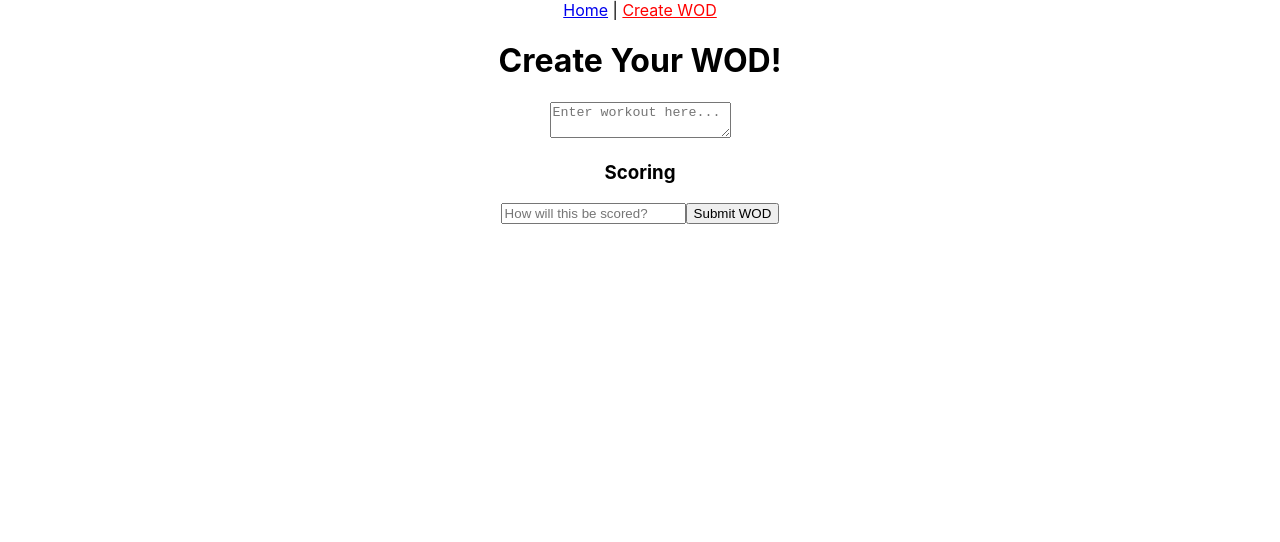
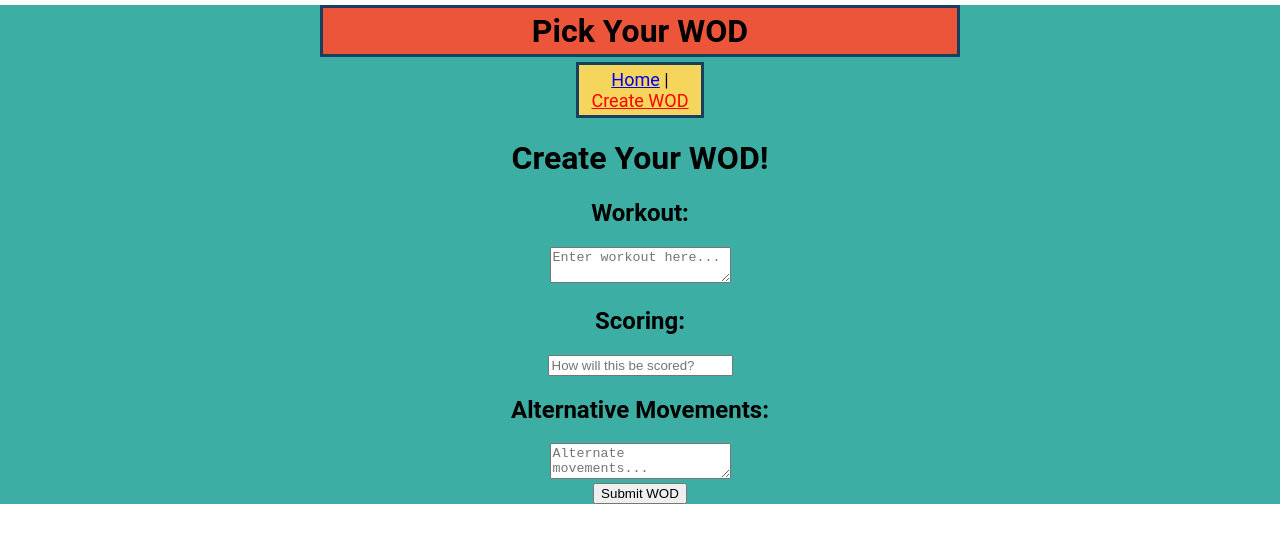
Before and after one commit to behman8/Phase-2-WOD-Project, a React (Create React App) app: page /wod/new in a window 1280 px wide. Shown: the top 542 px of the page. Built offline with nearby package versions, Linux system fonts and the light colour scheme; no server answers.

Commit message:
Change certain parts to match the new json data and finished some css.

```diff
--- a/src/App.css
+++ b/src/App.css
@@ -1,38 +1,56 @@
 .App {
   text-align: center;
+  background-color: #3CAEA3;
+  font-family:'Roboto',sans-serif;
 }
 
-.App-logo {
-  height: 40vmin;
-  pointer-events: none;
+.header {
+  background-color: #ED553B;
+  border-style: solid;
+  border-color: #173f5f;
+  margin-top: 5px;
+  margin-bottom: 5px;
+  margin-left: 25%;
+  margin-right: 25%;
+  padding: 4px;
 }
 
-@media (prefers-reduced-motion: no-preference) {
-  .App-logo {
-    animation: App-logo-spin infinite 20s linear;
-  }
+.navbar {
+  background-color: #F6D55C;
+  border-style: solid;
+  border-color: #173f5f;
+  margin-top: 5px;
+  margin-bottom: 5px;
+  margin-left: 45%;
+  margin-right: 45%;
+  padding: 4px;
+  font-size: 18px;
 }
 
-.App-header {
-  background-color: #282c34;
-  min-height: 100vh;
-  display: flex;
-  flex-direction: column;
-  align-items: center;
-  justify-content: center;
-  font-size: calc(10px + 2vmin);
-  color: white;
+.WodDescription {
+  background-color: #ED553B;
+  border-style: solid;
+  border-color: #173f5f;
+  margin-top: 5px;
+  margin-bottom: 5px;
+  margin-left: 25%;
+  margin-right: 25%;
+  padding: 4px;
 }
 
-.App-link {
-  color: #61dafb;
+.add-score {
+  display:inline-block;
+  padding:0.7em 1.4em;
+  margin:0 0.3em 0.3em 0;
+  border-radius:0.15em;
+  box-sizing: border-box;
+  text-decoration:none;
+  font-family:'Roboto',sans-serif;
+  text-transform:uppercase;
+  font-weight:400;
+  color:#173f5f;
+  background-color: #F6D55C;
+  box-shadow:inset 0 -0.6em 0 -0.35em rgba(0,0,0,0.17);
+  text-align:center;
+  position:relative;
 }
-
-@keyframes App-logo-spin {
-  from {
-    transform: rotate(0deg);
-  }
-  to {
-    transform: rotate(360deg);
-  }
-}
--- a/src/App.js
+++ b/src/App.js
@@ -24,22 +24,24 @@ function App() {
         body: JSON.stringify(newWod)
     })
         .then(resp => resp.json())
-            .then(data => setWods([...wods, data]))
+        .then(data => setWods([...data, newWod]))
   };
+
 
   return (
     <div className="App">
       <Router>
+        <h1 className="header">Pick Your WOD</h1>
         <Navbar />
         <Switch>
           <Route exact path="/wod/new">
-            <WodForm submitWod={submitWod}/>
+            <WodForm submitWod={submitWod} />
           </Route>
           <Route exact path="/wod/:id">
-            <Wod wods={wods} />
+            <Wod wods={wods}/>
           </Route>
           <Route exact path="/">
-            <Home wods={wods}/>
+            <Home wods={wods} />
           </Route>
         </Switch>
       </Router>
--- a/src/Comps/Home.js
+++ b/src/Comps/Home.js
@@ -6,7 +6,6 @@ function Home( { wods } ) {
 
     return(
         <div>
-            <h1>Pick Your WOD</h1>
             {workouts}
         </div>
     )
--- a/src/Comps/Navbar.js
+++ b/src/Comps/Navbar.js
@@ -4,8 +4,13 @@ import { NavLink } from 'react-router-dom';
 function Navbar() {
 
     return (
-        <nav>
-            <NavLink exact to="/" activeStyle={{color: "red"}}>Home</NavLink> | <NavLink to="/wod/new" activeStyle={{color: "red"}}>Create WOD</NavLink>
+        <nav className="navbar">
+            <NavLink exact to="/"
+                activeStyle={{color: "red"}}
+                >Home
+            </NavLink> | <NavLink to="/wod/new"
+                activeStyle={{color: "red"}}>Create WOD
+            </NavLink>
         </nav>
     )
 
--- a/src/Comps/Wod.js
+++ b/src/Comps/Wod.js
@@ -3,18 +3,17 @@ import { useParams, Redirect } from 'react-router-dom'
 
 function Wod( { wods } ) {
     const params = useParams();
-    const foundWorkout = wods.find(wod => wod.id === parseInt(params.id))
+    const foundWorkout = wods.find(wod => wod.id === parseInt(params.id));
 
     if (foundWorkout) {
         return(
             <>
+                <h2>Alternative Movements</h2>
+                <p>{foundWorkout.altMovements}</p>
+                <h2>Workout:</h2>
                 <p>{foundWorkout.workout}</p>
+                <h2>Scoring:</h2>
                 <h3>{foundWorkout.scoring}</h3>
-                <h2>Score: {foundWorkout.score}</h2>
-                    <input type="number"></input>
-                    <button>Add Score</button>
-                <h3>Likes: {foundWorkout.likes}</h3>
-                    <button>👍</button>
             </>
         )
     } else {
--- a/src/Comps/WodDescription.js
+++ b/src/Comps/WodDescription.js
@@ -9,13 +9,14 @@ function WodDescription( { wod } ) {
     };
 
     return(
-        <>
+        <div className="WodDescription">
+            <h2>Workout:</h2>
             <p>{wod.workout}</p>
-            <h2>Score: {wod.score}</h2>
-            <h3>Likes: {wod.likes}</h3>
+            <h2>Scoring:</h2>
+            <p>{wod.scoring}</p>
 
-            <button onClick={handleClick}>Add score and leave a like!</button>
-        </>
+            <button className="add-score" onClick={handleClick}>Alternative Movements</button>
+        </div>
     )
 };
 
--- a/src/Comps/WodForm.js
+++ b/src/Comps/WodForm.js
@@ -4,8 +4,7 @@ function WodForm( { submitWod } ) {
     const [formData, setFormData] = useState({
         workout: "",
         scoring: "",
-        likes: 0,
-        score: 0,
+        altMovements: "",
     });
 
     function handleChange(event) {
@@ -20,6 +19,7 @@ function WodForm( { submitWod } ) {
     return(
         <form onSubmit={handleSubmit}>
             <h1>Create Your WOD!</h1>
+            <h2>Workout:</h2>
             <textarea
                 id="workout"
                 placeholder="Enter workout here..."
@@ -27,7 +27,7 @@ function WodForm( { submitWod } ) {
                 onChange={handleChange}
             />
             <br/>
-            <h3>Scoring</h3>
+            <h2>Scoring:</h2>
             <input
                 id="scoring"
                 type="text"
@@ -35,6 +35,15 @@ function WodForm( { submitWod } ) {
                 value={formData.scoring}
                 onChange={handleChange}
             />
+            <br/>
+            <h2>Alternative Movements:</h2>
+            <textarea
+                id="altMovements"
+                placeholder="Alternate movements..."
+                value={formData.altMovements}
+                onChange={handleChange}
+            />
+            <br/>
             <button id="submit-button" type="submit">Submit WOD</button>
         </form>
     )
```
Lines whose indentation alone changed are shown as unchanged.
